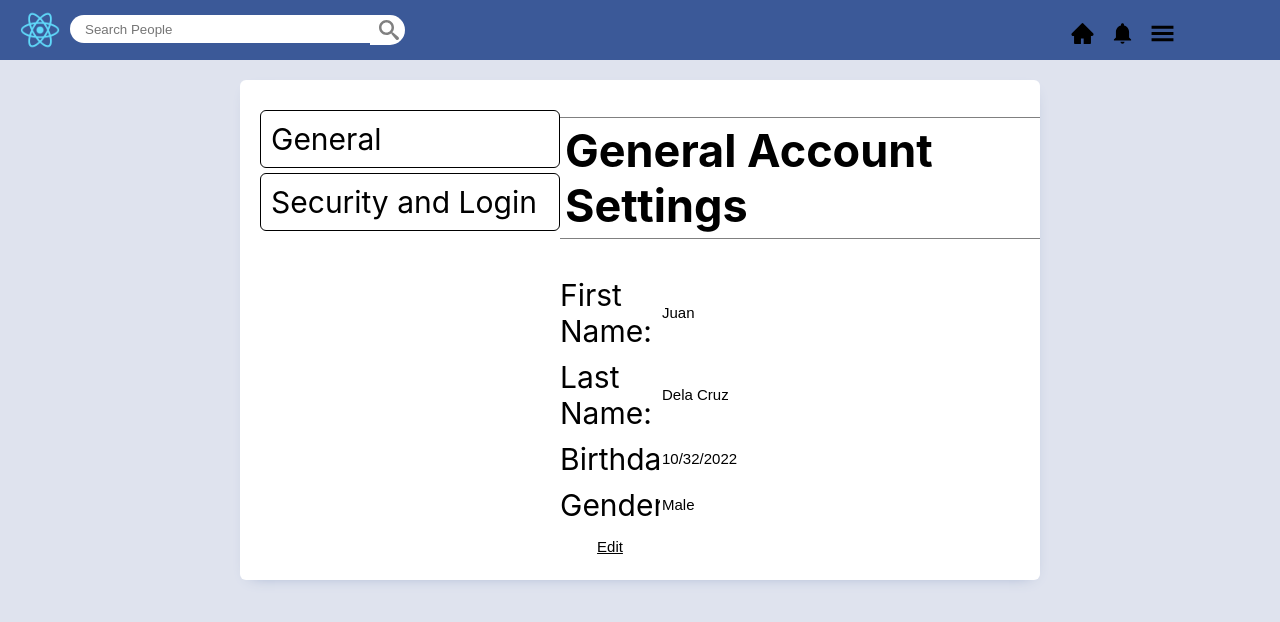
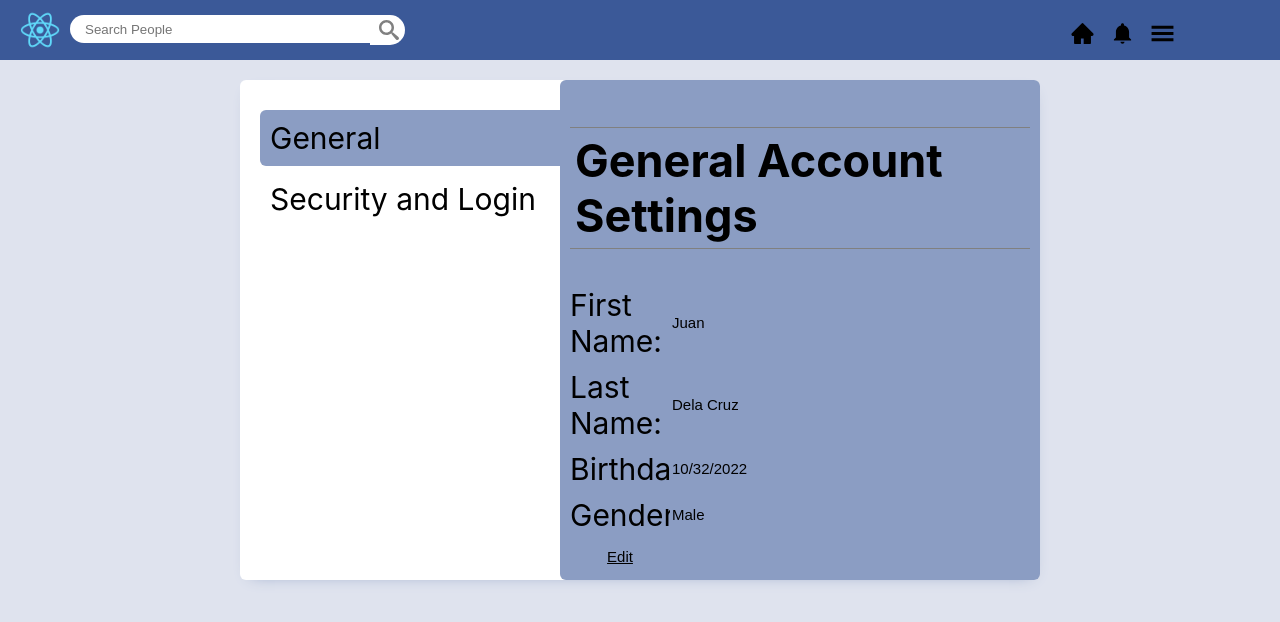
Before and after one commit to philiamjohn/pastebook, a React (Create React App) app in the folder pastebook-client/: page /settings in a window 1280 px wide. Shown: the top 622 px of the page. Built offline with nearby package versions, Linux system fonts and the light colour scheme.

Commit message:
Update: added new style

```diff
--- a/pastebook-client/src/components/profile-header/ProfileHeader.css
+++ b/pastebook-client/src/components/profile-header/ProfileHeader.css
@@ -1,4 +1,4 @@
-html {
+/* html {
     font-family: 'Segoe UI', Tahoma, Geneva, Verdana, sans-serif;
     font-size: 30px;
     box-sizing: border-box;
@@ -11,7 +11,7 @@ body {
     width: 100vw;
     height: 100vh;
     margin: 0;
-}
+} */
 .text {
     font-size: 0.5rem;
     font-weight: 600;
--- a/pastebook-client/src/components/settings-tab/edit-info/EditInfo.css
+++ b/pastebook-client/src/components/settings-tab/edit-info/EditInfo.css
@@ -24,11 +24,12 @@ label{
     border: none;
     /* padding: 5px; */
     font-size: 15px;
+    background-color: #8b9dc3;
 }
 .edit-info button{
     padding: 5px;
     border: none;
-    background: white;
+    background: #8b9dc3;
     font-size: 15px;
     text-decoration: underline;
 
--- a/pastebook-client/src/components/settings-tab/edit-sec/EditSec.css
+++ b/pastebook-client/src/components/settings-tab/edit-sec/EditSec.css
@@ -3,6 +3,7 @@
     margin: 10px;
     width: 250px;
     border: none;
+    background-color: #8b9dc3;
 }
 .edit-email-settings button{
     text-decoration: underline;
@@ -10,7 +11,7 @@
     width: 50px;
     border: none;
     border-radius: 6px;
-    background: white;
+    background: #8b9dc3;
 
 }
 .edit-email-settings button:hover{
--- a/pastebook-client/src/pages/settings/Settings.css
+++ b/pastebook-client/src/pages/settings/Settings.css
@@ -1,12 +1,12 @@
 .settings ul li{
     cursor: pointer;
     list-style: none;
-    border: solid 1px black;
+    /* border: solid 1px black; */
     width: 300px;
     margin-top: 5px;
     padding: 10px;
     margin-left: -20px;
-    border-radius: 6px;
+    border-radius: 6px 0px 0px 6px;
 
 }
 .settings{
@@ -40,3 +40,14 @@
     border-bottom: solid 1px #dfe3ee;
     width: 400px;
 }
+
+.out{
+    padding: 10px;
+    background-color: #8b9dc3;
+    width: 900px;
+    border-radius: 6px;
+}
+.settings .nav-list .nav li.active{
+    background-color: #8b9dc3;
+
+}
```
